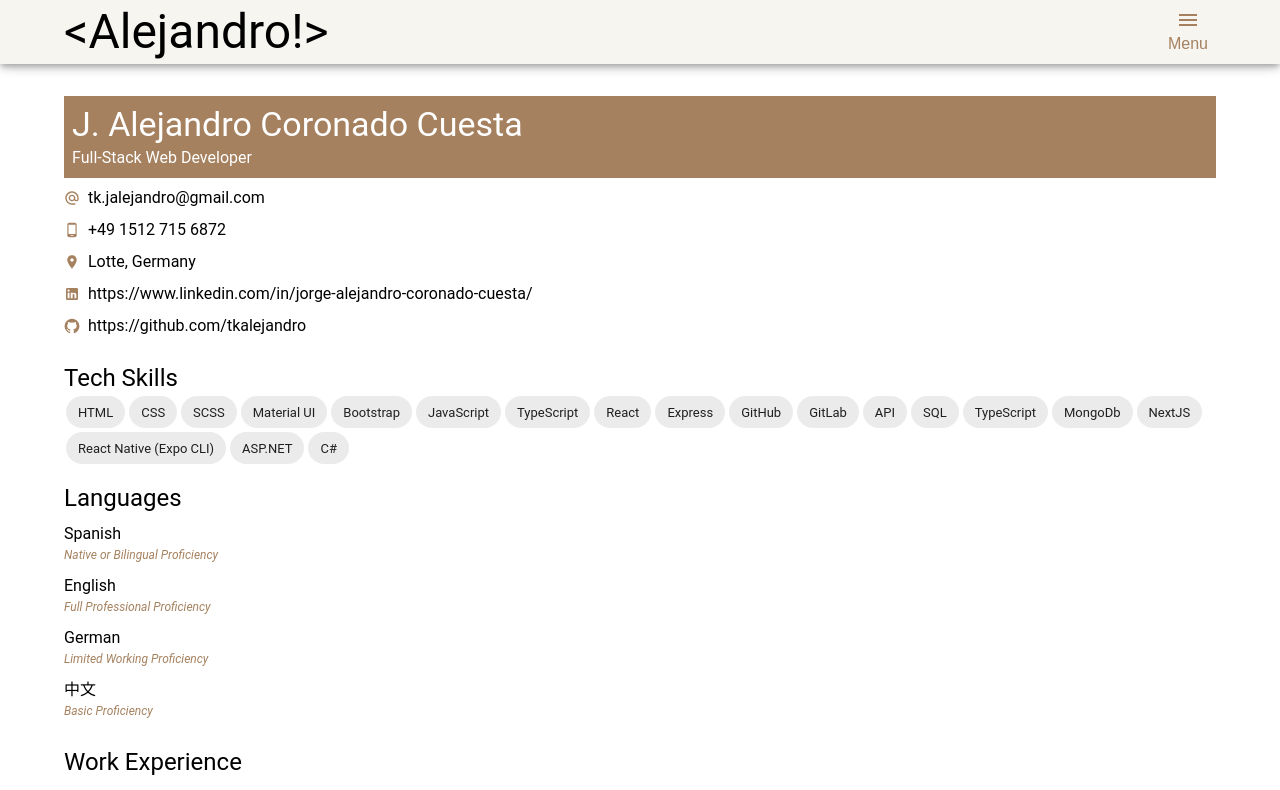
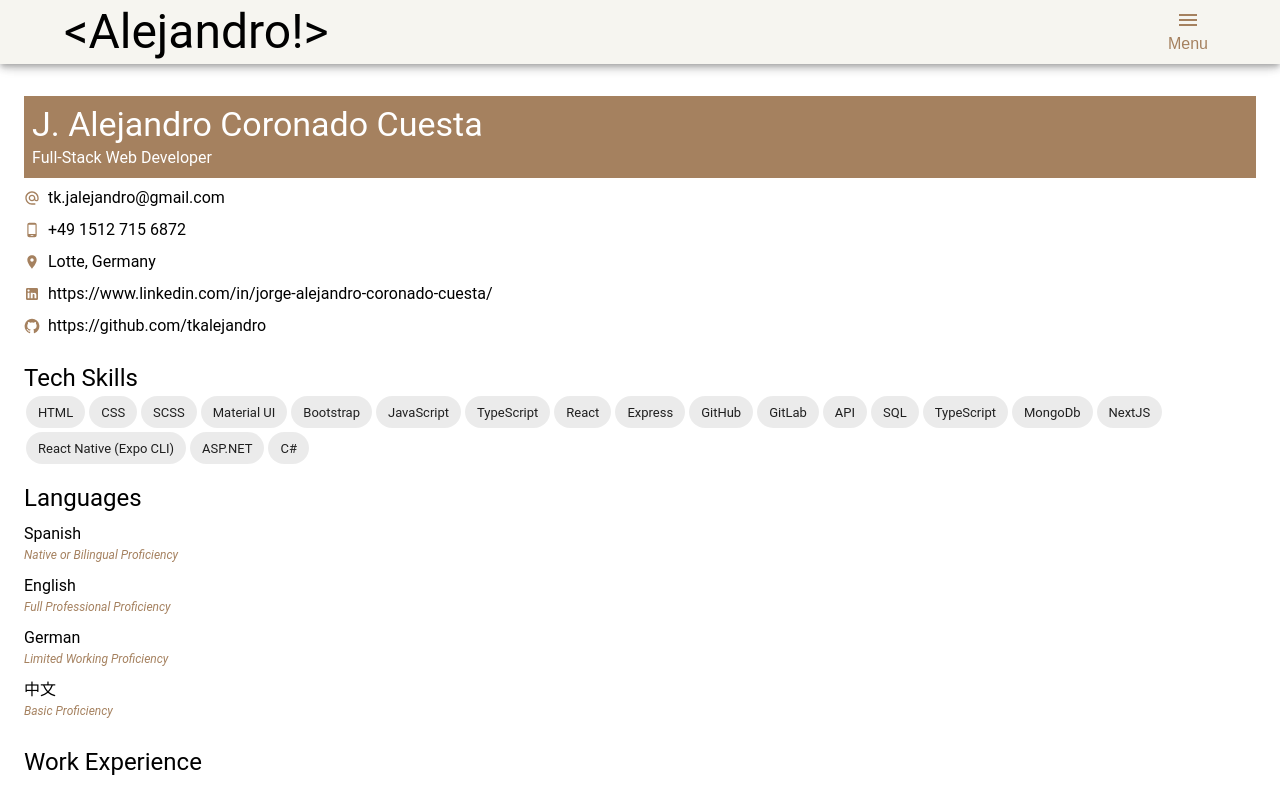
Before and after one commit to tkalejandro/modern-portfolio, a Next.js app: page /resume in a window 1280 px wide. Shown: the top 790 px of the page. Built offline with nearby package versions, Linux system fonts and the light colour scheme.

Commit message:
dark mode improve.

```diff
--- a/src/layout/Layout.tsx
+++ b/src/layout/Layout.tsx
@@ -33,8 +33,9 @@ const Layout = ({ children, setThemeMode, turnOffLayoutStandard, noFooter = fals
                 <Header bottomNavigation={isSmall} setThemeMode={setThemeMode} />
             </Hidden>
             <Container
-                maxWidth={turnOffLayoutStandard ? false : "lg"}
+                maxWidth={false}
                 sx={{
+                    color: theme.palette.mode === 'dark' ? 'white' : null,
                     background: theme.palette.background.paper,
                     py: isMd ? 12 : 2,
                     padding: turnOffLayoutStandard ? "0 !important" : ""
```
Also changed, not shown: src/theme/lightTheme/lightTheme.ts (line endings or trailing spaces).
